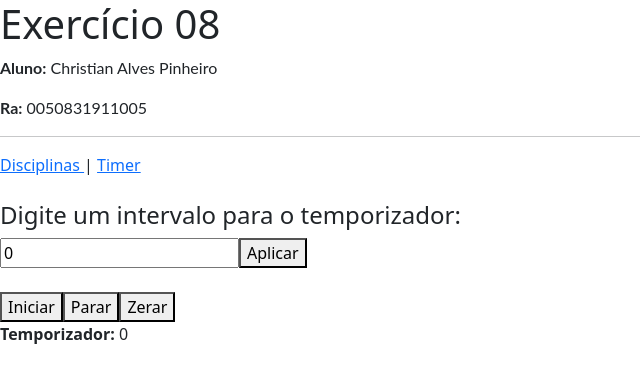
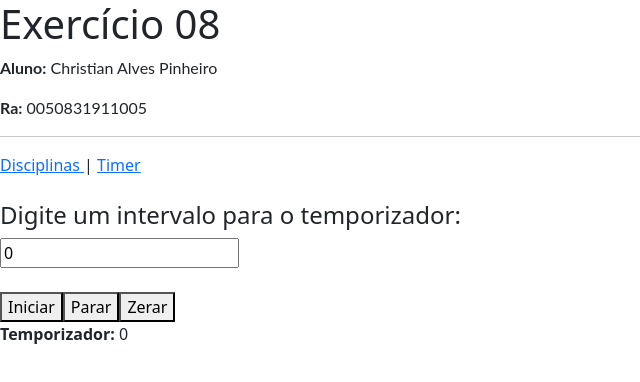
Before and after one commit to christianpinheiro/Exercicio-8, an Angular app: page /timer in a window 1280 px wide. Shown: the top 382 px of the page, without its empty margins (0-640 px from the left). Built offline with nearby package versions, Linux system fonts and the light colour scheme.

Commit message:
2 files modified

```diff
--- a/src/app/timer.service.ts
+++ b/src/app/timer.service.ts
@@ -1,20 +1,21 @@
 import { Injectable } from '@angular/core';
-
 
 
 @Injectable()
 export class TimerService {
   private timer: any;
   private counter = 0;
+  v: number;
 
 
   constructor() {
-
+    this.v = 0;
   }
 
   start(ms: number) {
     if (!this.timer) {
       this.timer = setInterval(() => {
+
         this.counter++;
       }, ms);
     }
@@ -31,7 +32,7 @@ export class TimerService {
     if (this.timer != 0) this.counter = 0;
   }
 
-  getCount(intervalo: number) {
+  getCount() {
     return this.counter;
   }
 }
--- a/src/app/timer/timer.component.html
+++ b/src/app/timer/timer.component.html
@@ -4,7 +4,6 @@
 
 <div>
   <input type="number" min="1" value="0" [(ngModel)]="intervalo" />
-  <button (click)="timer.getCount(intervalo)">Aplicar</button>
 </div>
 
 <br />
@@ -13,4 +12,4 @@
 <button (click)="timer.reset()">Zerar</button>
 
 <br />
-<p><b>Temporizador:</b> {{ timer.getCount(intervalo) }}</p>
+<p><b>Temporizador:</b> {{ timer.getCount() }}</p>
```
